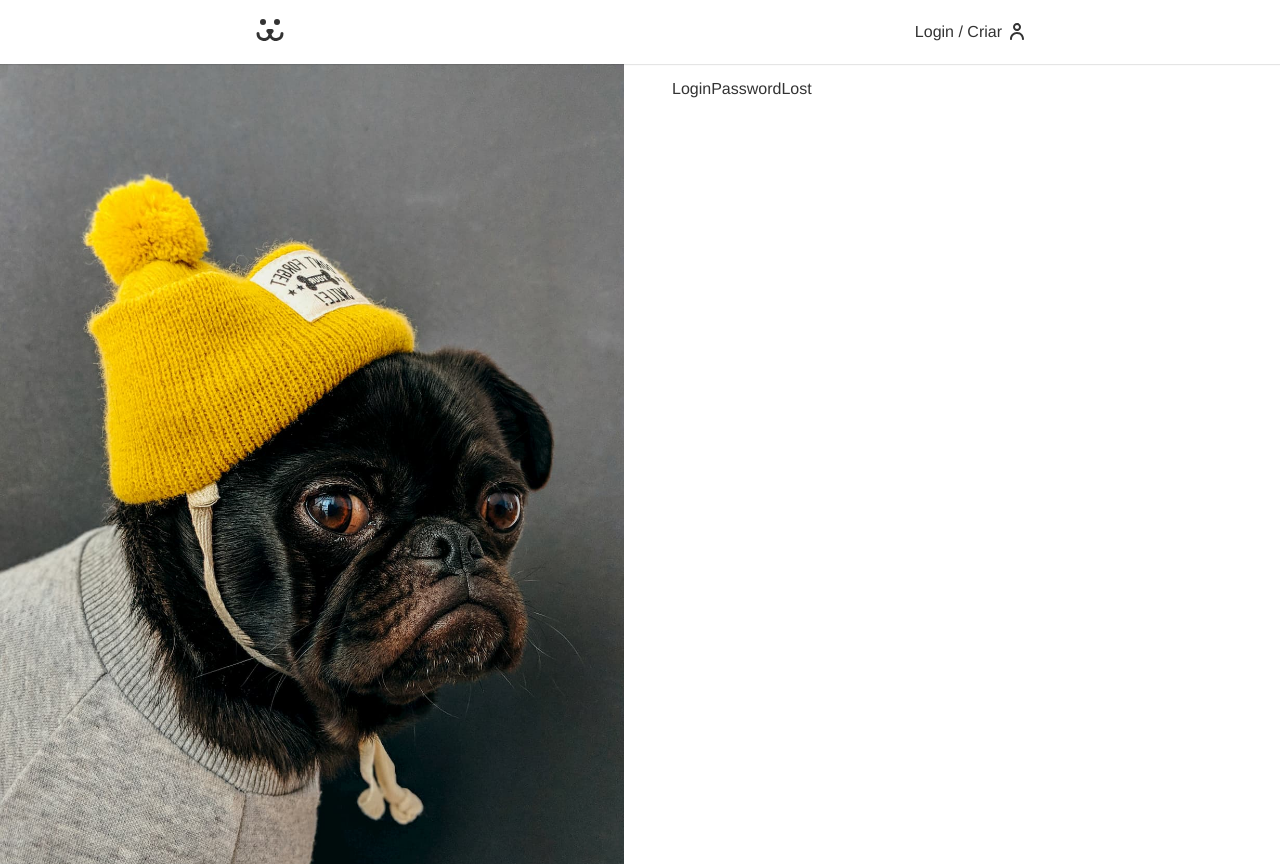
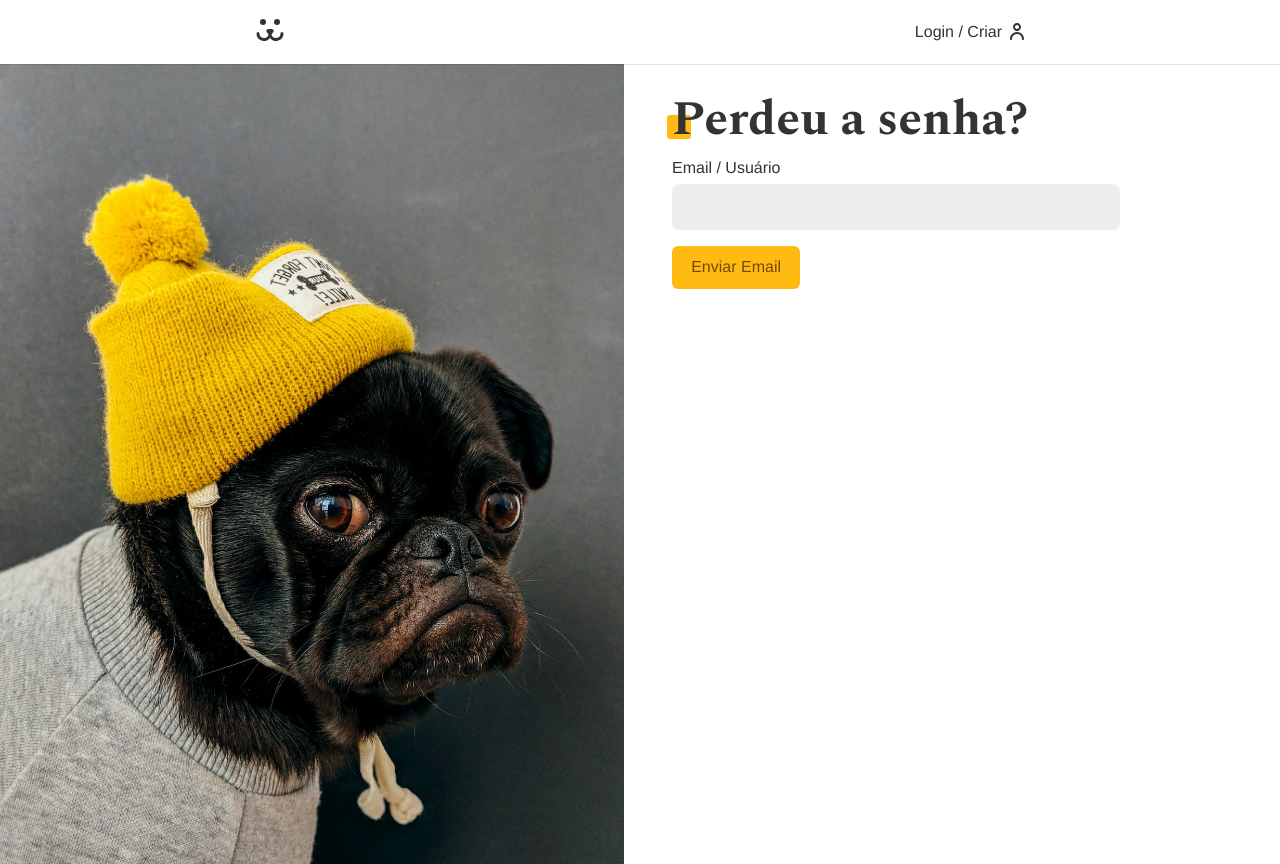
Before and after one commit to felipejesus-front/dogs-social-network, a React (Create React App) app: page /login/perdeu in a window 1280 px wide. Built offline with nearby package versions, Linux system fonts and the light colour scheme.

Commit message:
Adicionando header, passWord Lost e  password Reset

```diff
--- a/src/Api.js
+++ b/src/Api.js
@@ -109,3 +109,29 @@ export function PHOTO_DELETE(id) {
 		},
 	};
 }
+
+export function PASSWORD_LOST(body) {
+	return {
+		url: API_URL + `/api/password/lost`,
+		options: {
+			method: "POST",
+			headers: {
+				"Content-Type": "application/json",
+			},
+			body: JSON.stringify(body),
+		},
+	};
+}
+
+export function PASSWORD_RESET(body) {
+	return {
+		url: API_URL + `/api/password/reset`,
+		options: {
+			method: "POST",
+			headers: {
+				"Content-Type": "application/json",
+			},
+			body: JSON.stringify(body),
+		},
+	};
+}
--- /dev/null
+++ b/src/Components/Helper/Head.jsx
@@ -0,0 +1,14 @@
+import React, { useEffect } from "react";
+
+function Head(props) {
+	useEffect(() => {
+		document.title = props.title + " | Dogs";
+		document
+			.querySelector("meta[name='description']")
+			.setAttribute("content", props.description || "");
+	}, [props]);
+
+	return <></>;
+}
+
+export default Head;
--- a/src/Components/Home.jsx
+++ b/src/Components/Home.jsx
@@ -1,9 +1,14 @@
 import React from "react";
 import Feed from "./Feed/Feed";
+import Head from "./Helper/Head";
 
 function Home() {
 	return (
 		<section className="container mainContainer">
+			<Head
+				title="Fotos"
+				description="Home do site dogs, com o feed de fotos"
+			/>
 			<Feed />
 		</section>
 	);
--- a/src/Components/Login/LoginCreate.jsx
+++ b/src/Components/Login/LoginCreate.jsx
@@ -6,6 +6,7 @@ import useForm from "../../Hooks/UseForm";
 import { USER_POST } from "../../Api";
 import { UserContext } from "../../UserContext";
 import useFetch from "../../Hooks/useFetch";
+import Head from "../Helper/Head";
 
 function LoginCreate() {
 	const username = useForm();
@@ -31,6 +32,8 @@ function LoginCreate() {
 
 	return (
 		<section className="animeLeft">
+			<Head title="Crie Sua Conta" />
+
 			<h1 className="title">Cadastre-se</h1>
 			<form onSubmit={handleSubmit}>
 				<Input
--- a/src/Components/Login/LoginForm.jsx
+++ b/src/Components/Login/LoginForm.jsx
@@ -7,6 +7,7 @@ import Input from "../Forms/Input";
 import Error from "../Helper/Error";
 import styles from "./LoginForm.module.css";
 import stylesbtn from "../Forms/Button.module.css";
+import Head from "../Helper/Head";
 
 function LoginForm() {
 	const username = UseForm();
@@ -22,6 +23,8 @@ function LoginForm() {
 	}
 	return (
 		<section className="animeLeft">
+			<Head title="Login" />
+
 			<h1 className="title">Login</h1>
 			<form onSubmit={handleSubmit} className={styles.form}>
 				<Input
--- a/src/Components/Login/LoginPasswordLost.jsx
+++ b/src/Components/Login/LoginPasswordLost.jsx
@@ -1,7 +1,55 @@
 import React from "react";
+import Input from "../Forms/Input";
+import Button from "../Forms/Button";
+import UseForm from "../../Hooks/UseForm";
+import useFetch from "../../Hooks/useFetch";
+import Error from "../Helper/Error";
+import { PASSWORD_LOST } from "../../Api";
+import Head from "../Helper/Head";
 
 function LoginPasswordLost() {
-	return <div>LoginPasswordLost</div>;
+	const login = UseForm();
+	const { data, loading, error, request } = useFetch();
+
+	async function handleSubmit(event) {
+		event.preventDefault();
+
+		if (login.validate()) {
+			const { url, options } = PASSWORD_LOST({
+				login: login.value,
+				url: window.location.href.replace("perdeu", "resetar"),
+			});
+			const { json } = await request(url, options);
+			console.log(json);
+		}
+	}
+	return (
+		<section>
+			<Head title="Perdeu a Senha?" />
+
+			<h1 className="title">Perdeu a senha?</h1>
+			{data ? (
+				<p style={{ color: " #4c1" }}>{data}</p>
+			) : (
+				<form onSubmit={handleSubmit}>
+					<Input
+						label="Email / Usuário"
+						type="text"
+						name="login"
+						{...login}
+					/>
+
+					{loading ? (
+						<Button disabled>Enviando...</Button>
+					) : (
+						<Button>Enviar Email</Button>
+					)}
+				</form>
+			)}
+
+			<Error error={error} />
+		</section>
+	);
 }
 
 export default LoginPasswordLost;
--- a/src/Components/Login/LoginPasswordReset.jsx
+++ b/src/Components/Login/LoginPasswordReset.jsx
@@ -1,7 +1,61 @@
-import React from "react";
+import { useEffect, useState } from "react";
+import Input from "../Forms/Input";
+import Button from "../Forms/Button";
+import UseForm from "../../Hooks/UseForm";
+import useFetch from "../../Hooks/useFetch";
+import { PASSWORD_RESET } from "../../Api";
+import Error from "../Helper/Error";
+import { useNavigate } from "react-router-dom";
+import Head from "../Helper/Head";
 
 function LoginPasswordReset() {
-	return <div>LoginPasswordReset</div>;
+	const [login, setLogin] = useState("");
+	const [key, setKey] = useState("");
+	const password = UseForm();
+	const { error, loading, request } = useFetch();
+	const navigate = useNavigate();
+
+	useEffect(() => {
+		const params = new URLSearchParams(window.location.search);
+		const key = params.get("key");
+		const login = params.get("login");
+
+		if (key) setKey(key);
+		if (login) setLogin(login);
+	}, []);
+
+	async function handleSubmit(event) {
+		event.preventDefault();
+		if (password.validate) {
+			const { url, options } = PASSWORD_RESET({ login, key, password });
+
+			const { response } = await request(url, options);
+
+			if (response.ok) navigate("/login");
+		}
+	}
+
+	return (
+		<div>
+			<Head title="Resete a Senha?" />
+
+			<h1 className="title">Resete a Senha</h1>
+			<form onSubmit={handleSubmit}>
+				<Input
+					label="Nova Senha"
+					type="password"
+					name="password"
+					{...password}
+				/>
+				{loading ? (
+					<Button disabled>Resetando...</Button>
+				) : (
+					<Button>Resetar Senha</Button>
+				)}
+			</form>
+			<Error error={error} />
+		</div>
+	);
 }
 
 export default LoginPasswordReset;
--- a/src/Components/Photo/Photo.jsx
+++ b/src/Components/Photo/Photo.jsx
@@ -4,6 +4,7 @@ import { useParams } from "react-router-dom";
 import { PHOTO_GET } from "../../Api";
 import useFetch from "../../Hooks/useFetch";
 import Error from "../Helper/Error";
+import Head from "../Helper/Head";
 import Loading from "../Helper/Loading";
 import PhotoContent from "./PhotoContent";
 
@@ -22,6 +23,7 @@ function Photo() {
 	if (data)
 		return (
 			<section className="container mainContainer">
+				<Head title={data.photo.title} />
 				<PhotoContent single={true} data={data} />
 			</section>
 		);
--- a/src/Components/User/User.jsx
+++ b/src/Components/User/User.jsx
@@ -3,6 +3,7 @@ import { useContext } from "react";
 import { Route, Routes } from "react-router-dom";
 import { UserContext } from "../../UserContext";
 import Feed from "../Feed/Feed";
+import Head from "../Helper/Head";
 import NotFound from "../NotFound";
 import UserHeader from "./UserHeader";
 import UserPhotoPost from "./UserPhotoPost";
@@ -13,6 +14,7 @@ function User() {
 
 	return (
 		<section className="container">
+			<Head title="Minha Conta" />
 			<UserHeader />
 			<Routes>
 				<Route path="/" element={<Feed user={data.id} />} />
--- a/src/Components/User/UserPhotoPost.jsx
+++ b/src/Components/User/UserPhotoPost.jsx
@@ -8,6 +8,7 @@ import Error from "../Helper/Error";
 import { PHOTO_POST } from "../../Api";
 import { useNavigate } from "react-router-dom";
 import { useEffect } from "react";
+import Head from "../Helper/Head";
 
 function UserPhotoPost() {
 	const nome = useForm();
@@ -44,6 +45,7 @@ function UserPhotoPost() {
 
 	return (
 		<section className={`${styles.photoPost} .animeLeft`}>
+			<Head title="Poste Sua Foto" />
 			<form onSubmit={handleSubmit}>
 				<Input label="Nome" type="text" name="nome" {...nome} />
 				<Input label="Peso" type="number" name="peso" {...peso} />
--- a/src/Components/User/UserProfile.jsx
+++ b/src/Components/User/UserProfile.jsx
@@ -1,12 +1,14 @@
 import React from "react";
 import { useParams } from "react-router-dom";
 import Feed from "../Feed/Feed";
+import Head from "../Helper/Head";
 
 function UserProfile() {
 	const { user } = useParams();
 
 	return (
 		<section className="container mainSection">
+			<Head title={user} />
 			<h1 className="title">{user}</h1>
 			<Feed user={user} />
 		</section>
--- a/src/Components/User/UserStats.jsx
+++ b/src/Components/User/UserStats.jsx
@@ -1,7 +1,13 @@
 import React from "react";
+import Head from "../Helper/Head";
 
 function UserStats() {
-	return <header>UserStats</header>;
+	return (
+		<header>
+			<Head title="Estatísticas" />
+			UserStats
+		</header>
+	);
 }
 
 export default UserStats;
```
